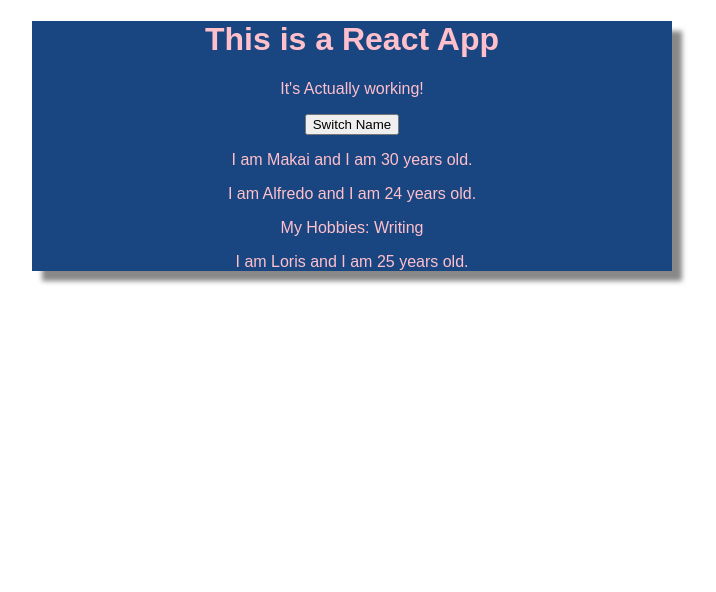
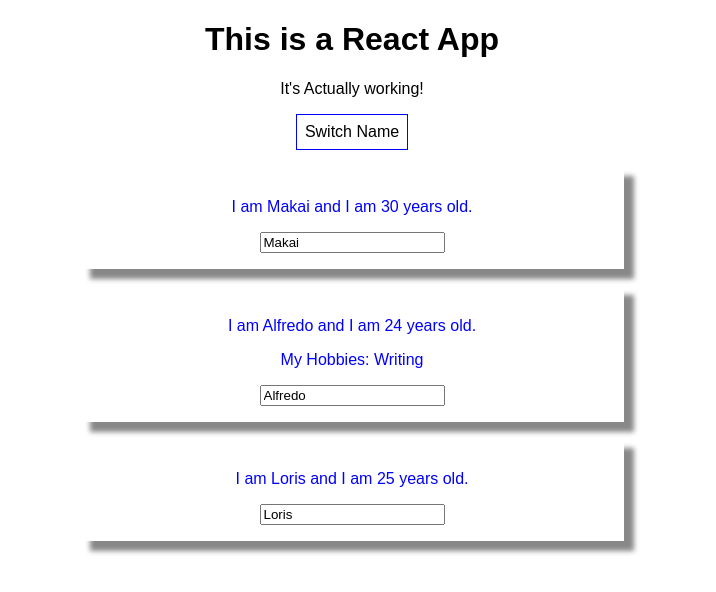
Before and after one commit to SMakaiTakori/react_practice, a React (Create React App) app: page / in a window 1280 px wide. Shown: the top 592 px of the page, without its empty margins (288-1004 px from the left). Built offline with nearby package versions, Linux system fonts and the light colour scheme.

Commit message:
added two way binding, added some styling via a new style sheet created for a specific component and also inline styling in app.js

```diff
--- a/src/App.css
+++ b/src/App.css
@@ -1,9 +1,3 @@
 .App {
-  color: pink;
   text-align: center;
-  background-color: #194681;
-  width: 50%;
-  margin-left: auto;
-  margin-right: auto;
-  box-shadow: 10px 10px 5px #888888;
 }
--- a/src/App.js
+++ b/src/App.js
@@ -22,21 +22,39 @@ class App extends Component {
 	} )
 	}
 
+	nameChangedHandler = (event) => {
+		this.setState( {persons:[
+			{name:'Makai', age:30},
+			{name: event.target.value, age:24},
+			{name:'Loris', age:25}
+		]
+	} )
+	}
 
   render() {
+  	const style={
+  		backgroundColor:'white',
+  		font:'inherit',
+  		border:'1px solid blue',
+  		padding:'8px',
+  		cursor:'pointer'
+  	};
+
+
     return (
       <div className="App">
         <h1>This is a React App</h1>
         <p>It's Actually working!</p>
-        <button onClick={()=> this.switchNameHandler('Max!!')}>Switch Name</button>
+        <button style={style}
+        onClick={()=> this.switchNameHandler('Max!!')}>Switch Name</button>
         <Person
        		name={this.state.persons[0].name}
         	age={this.state.persons[0].age} />
         <Person
         	name = {this.state.persons[1].name}
         	age={this.state.persons[1].age}
-        	click= {this.switchNameHandler.bind(this, 'Maddie')}>My Hobbies: Writing</Person>
-
+        	click= {this.switchNameHandler.bind(this, 'Maddie')}
+        	changed={this.nameChangedHandler}>My Hobbies: Writing</Person>
 		<Person
 			name = {this.state.persons[2].name}
 			age={this.state.persons[2].age}/>
--- /dev/null
+++ b/src/Person/Person.css
@@ -0,0 +1,9 @@
+.Person {
+  color: blue;
+  text-align: center;
+  width: 40%;
+  margin:16px auto;
+  box-shadow: 10px 10px 5px #888888;
+  padding: 16px;
+
+}
--- a/src/Person/Person.js
+++ b/src/Person/Person.js
@@ -1,15 +1,16 @@
 import React from 'react';
+import './Person.css';
 
 const person= (props) => {
 
 	return (
-	<div>
+	<div className="Person">
 		<p onClick={props.click}>I am {props.name} and I am {props.age} years old.</p>
 		<p>{props.children}</p>
+		<input type="text" onChange={props.changed} value={props.name}/>
 	</div>
 
 )
-
 };
 
 
```
